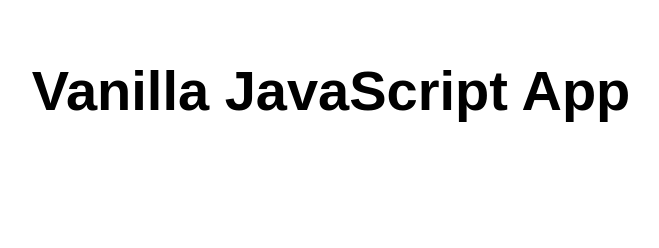
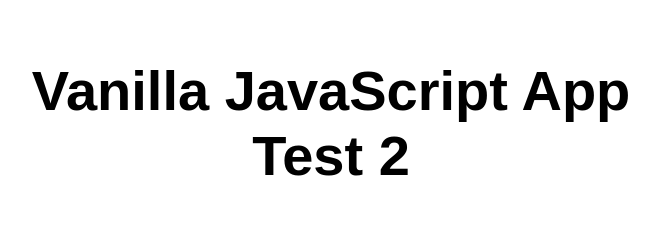
Before and after one commit to YouriT/test, a plain HTML site: page index.html in a window 1280 px wide. Shown: the whole page, without its empty margins (309-968 px from the left). Drawn offline with Linux system fonts and the light colour scheme.

Commit message:
Update index.html

```diff
--- a/index.html
+++ b/index.html
@@ -10,7 +10,7 @@
 
 <body>
   <main>
-    <h1>Vanilla JavaScript App</h1>
+    <h1>Vanilla JavaScript App Test 2</h1>
   </main>
 </body>
 
```
